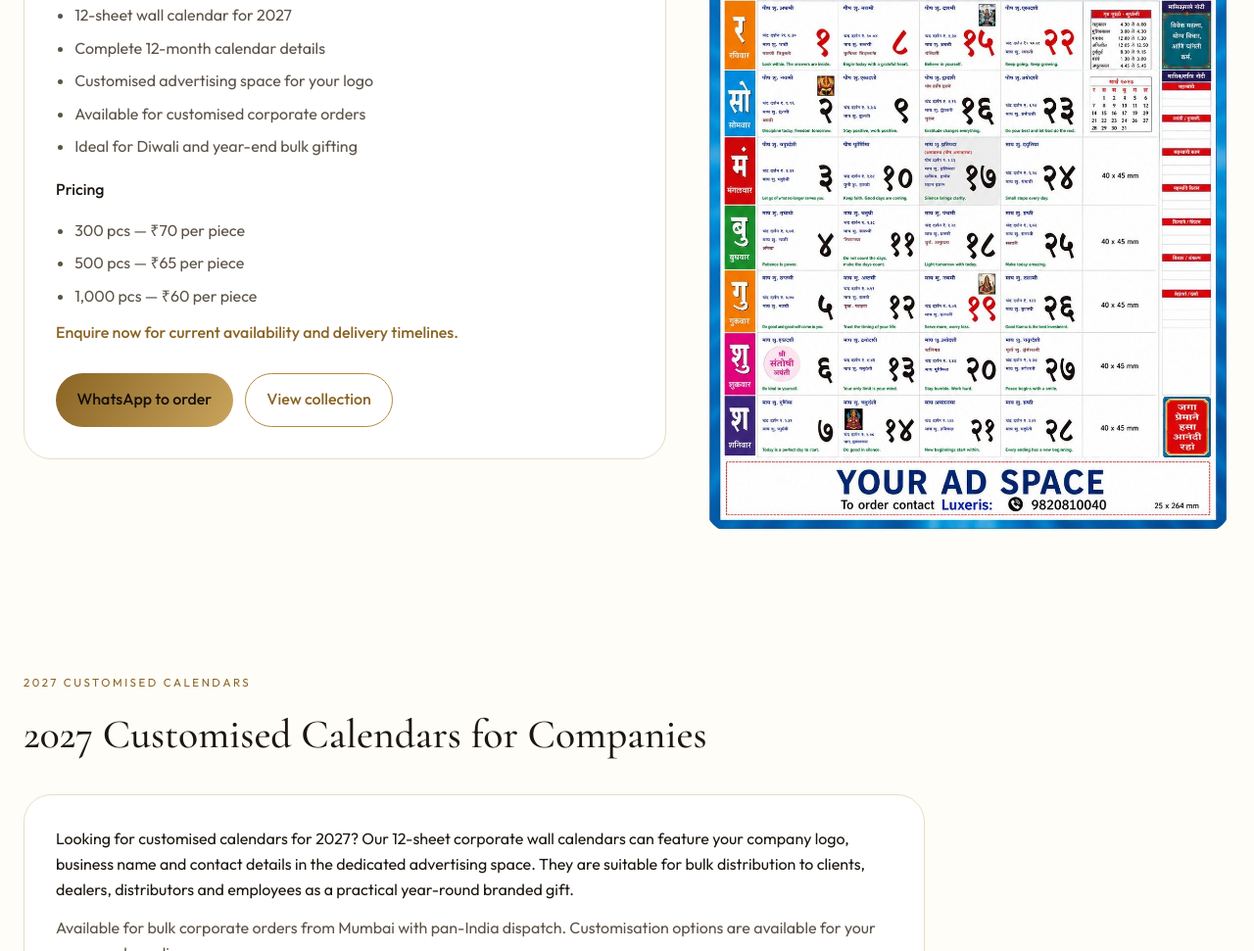
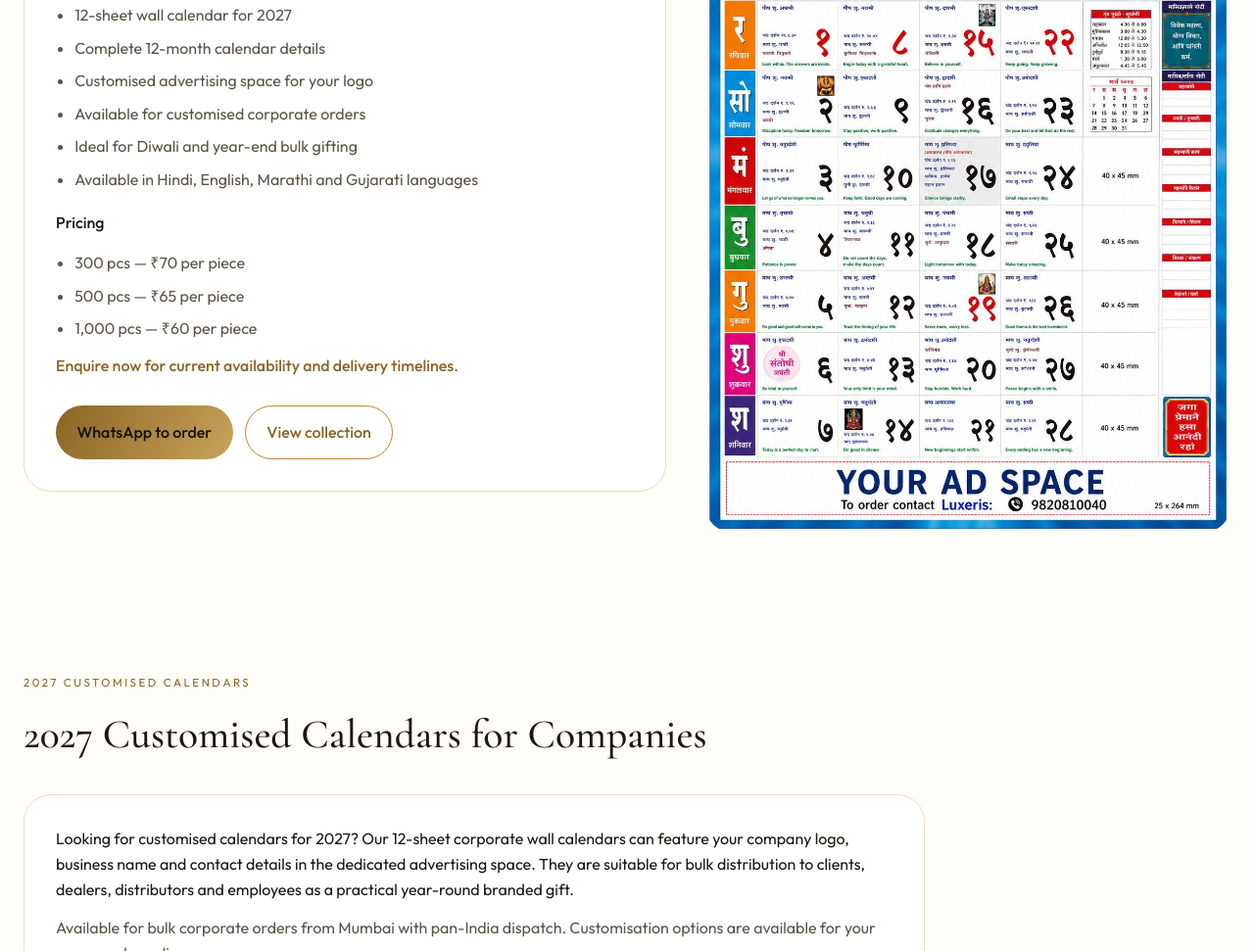
Before and after one commit to luxerisgifting24/luxeris-website, a plain HTML site: page corporate-calendars.html in a window 1280 px wide. Shown: the part 1064-2035 px from the top of the page at 98% size. Drawn offline with nearby package versions, Linux system fonts and the light colour scheme.

Commit message:
Add calendar language options

```diff
--- a/corporate-calendars.html
+++ b/corporate-calendars.html
@@ -289,7 +289,7 @@
             <li>Customised advertising space for your logo</li>
             <li>Available for customised corporate orders</li>
             <li>Ideal for Diwali and year-end bulk gifting</li>
-          </ul>
+          <li>Available in Hindi, English, Marathi and Gujarati languages</li></ul>
           <p style="margin-top:18px;font-weight:500;color:var(--ink)">Pricing</p>
           <ul>
             <li>300 pcs — ₹70 per piece</li>
```
